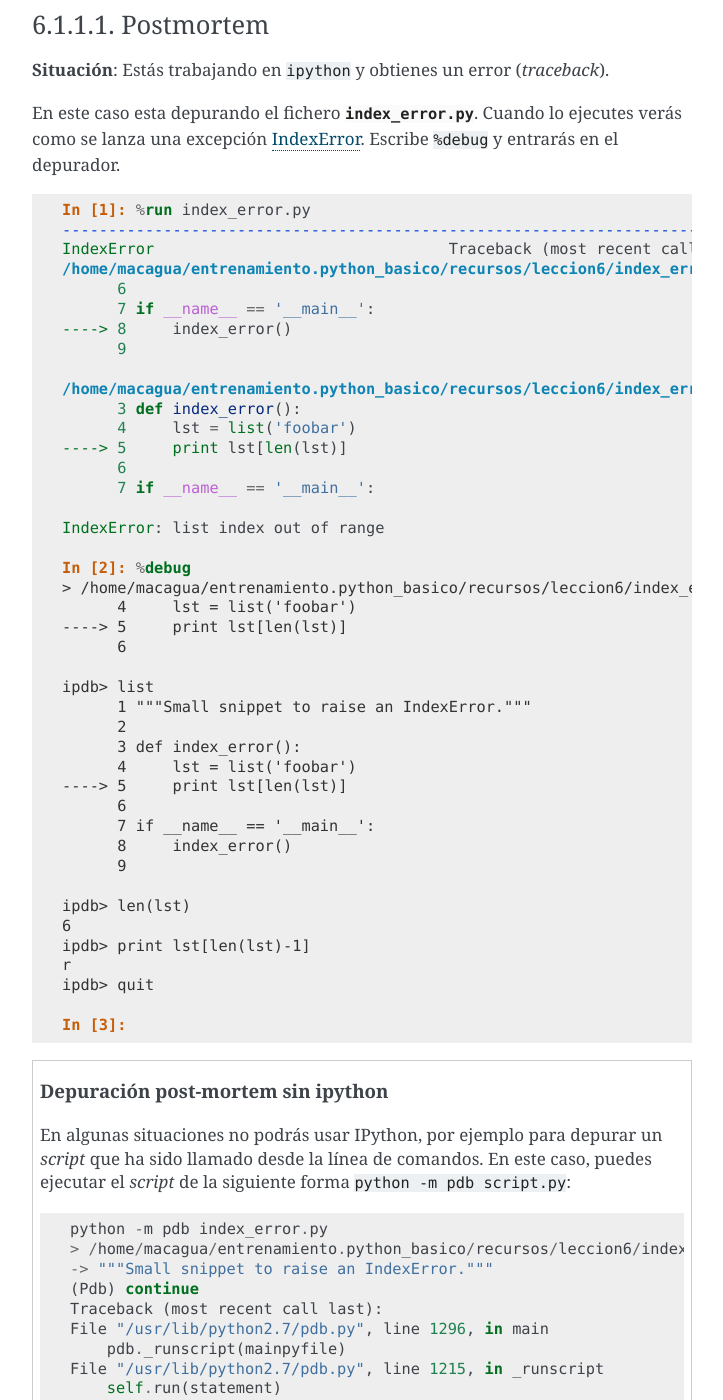
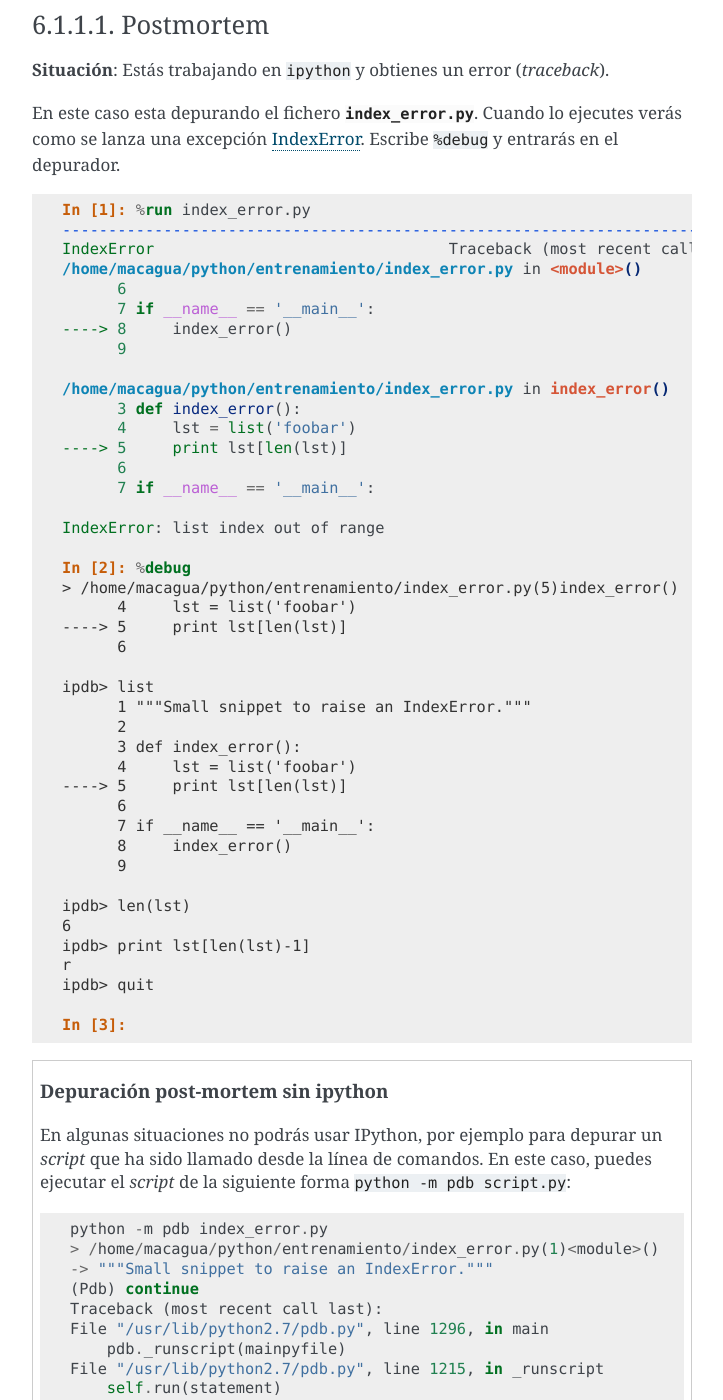
Before and after one commit to macagua/entrenamiento.python_basico, a Sphinx documentation site: the page built from source/leccion6/depuracion.rst, in a window 1280 px wide and 1400 px high, scrolled down 774 px. Shown: the whole window, without its empty margins (388-1111 px from the left). Built offline with Sphinx 7.4.7, drawn with Linux system fonts in a browser that asks for light colours; some of the changed text lies outside the part shown.

Commit message:
Cambiar rutas de los programas python

```diff
--- a/source/leccion6/depuracion.rst
+++ b/source/leccion6/depuracion.rst
@@ -58,13 +58,13 @@ En este caso esta depurando el fichero :download:`index_error.py <../../recursos
     In [1]: %run index_error.py
     ---------------------------------------------------------------------------
     IndexError                                Traceback (most recent call last)
-    /home/macagua/entrenamiento.python_basico/recursos/leccion6/index_error.py in <module>()
+    /home/macagua/python/entrenamiento/index_error.py in <module>()
           6
           7 if __name__ == '__main__':
     ----> 8     index_error()
           9
 
-    /home/macagua/entrenamiento.python_basico/recursos/leccion6/index_error.py in index_error()
+    /home/macagua/python/entrenamiento/index_error.py in index_error()
           3 def index_error():
           4     lst = list('foobar')
     ----> 5     print lst[len(lst)]
@@ -74,7 +74,7 @@ En este caso esta depurando el fichero :download:`index_error.py <../../recursos
     IndexError: list index out of range
 
     In [2]: %debug
-    > /home/macagua/entrenamiento.python_basico/recursos/leccion6/index_error.py(5)index_error()
+    > /home/macagua/python/entrenamiento/index_error.py(5)index_error()
           4     lst = list('foobar')
     ----> 5     print lst[len(lst)]
           6
@@ -106,7 +106,7 @@ En este caso esta depurando el fichero :download:`index_error.py <../../recursos
    ``python -m pdb script.py``::
 
     python -m pdb index_error.py
-    > /home/macagua/entrenamiento.python_basico/recursos/leccion6/index_error.py(1)<module>()
+    > /home/macagua/python/entrenamiento/index_error.py(1)<module>()
     -> """Small snippet to raise an IndexError."""
     (Pdb) continue
     Traceback (most recent call last):
@@ -124,7 +124,7 @@ En este caso esta depurando el fichero :download:`index_error.py <../../recursos
     IndexError: list index out of range
     Uncaught exception. Entering post mortem debugging
     Running 'cont' or 'step' will restart the program
-    > /home/macagua/entrenamiento.python_basico/recursos/leccion6/index_error.py(5)index_error()
+    > /home/macagua/python/entrenamiento/index_error.py(5)index_error()
     -> print lst[len(lst)]
     (Pdb)
 
@@ -146,7 +146,7 @@ está haciendo correctamente.
     *** Blank or comment
     *** Blank or comment
     *** Blank or comment
-    Breakpoint 1 at /home/macagua/entrenamiento.python_basico/recursos/leccion6/wiener_filtering.py:4
+    Breakpoint 1 at /home/macagua/python/entrenamiento/wiener_filtering.py:4
     NOTE: Enter 'c' at the ipdb>  prompt to start your script.
     > <string>(1)<module>()
 
@@ -155,20 +155,20 @@ está haciendo correctamente.
   .. sourcecode:: ipython
 
     ipdb> n
-    > /home/macagua/entrenamiento.python_basico/recursos/leccion6/wiener_filtering.py(4)<module>()
+    > /home/macagua/python/entrenamiento/wiener_filtering.py(4)<module>()
           3
     1---> 4 import numpy as np
           5 import scipy as sp
 
     ipdb> b 34
-    Breakpoint 2 at /home/macagua/entrenamiento.python_basico/recursos/leccion6/wiener_filtering.py:34
+    Breakpoint 2 at /home/macagua/python/entrenamiento/wiener_filtering.py:34
 
 * Continua la ejecución hasta el siguiente `breakpoint` con ``c(ont(inue))``:
 
   .. sourcecode:: ipython
 
     ipdb> c
-    > /home/macagua/entrenamiento.python_basico/recursos/leccion6/wiener_filtering.py(34)iterated_wiener()
+    > /home/macagua/python/entrenamiento/wiener_filtering.py(34)iterated_wiener()
          33     """
     2--> 34     noisy_img = noisy_img
          35     denoised_img = local_mean(noisy_img, size=size)
@@ -181,13 +181,13 @@ está haciendo correctamente.
   .. sourcecode:: ipython
 
     ipdb> s
-    > /home/macagua/entrenamiento.python_basico/recursos/leccion6/wiener_filtering.py(35)iterated_wiener()
+    > /home/macagua/python/entrenamiento/wiener_filtering.py(35)iterated_wiener()
     2    34     noisy_img = noisy_img
     ---> 35     denoised_img = local_mean(noisy_img, size=size)
          36     l_var = local_var(noisy_img, size=size)
 
     ipdb> n
-    > /home/macagua/entrenamiento.python_basico/recursos/leccion6/wiener_filtering.py(36)iterated_wiener()
+    > /home/macagua/python/entrenamiento/wiener_filtering.py(36)iterated_wiener()
          35     denoised_img = local_mean(noisy_img, size=size)
     ---> 36     l_var = local_var(noisy_img, size=size)
          37     for i in range(3):
@@ -198,7 +198,7 @@ está haciendo correctamente.
   .. sourcecode:: ipython
 
     ipdb> n
-    > /home/macagua/entrenamiento.python_basico/recursos/leccion6/wiener_filtering.py(37)iterated_wiener()
+    > /home/macagua/python/entrenamiento/wiener_filtering.py(37)iterated_wiener()
          36     l_var = local_var(noisy_img, size=size)
     ---> 37     for i in range(3):
          38         res = noisy_img - denoised_img
@@ -238,19 +238,21 @@ estamos haciendo aritmética con enteros.
         In [4]: %run wiener_filtering.py
         ---------------------------------------------------------------------------
         FloatingPointError                        Traceback (most recent call last)
-        /home/macagua/venv/lib/python2.7/site-packages/IPython/utils/py3compat.pyc in execfile(fname, *where)
+        /home/macagua/venv/lib/python2.7/site-packages/IPython/utils/py3compat.pyc
+        in execfile(fname, *where)
             176             else:
             177                 filename = fname
         --> 178             __builtin__.execfile(filename, *where)
 
-        /home/macagua/entrenamiento.python_basico/recursos/leccion6/wiener_filtering.py in <module>()
+        /home/macagua/python/entrenamiento/wiener_filtering.py in <module>()
              55 pl.matshow(noisy_lena[cut], cmap=pl.cm.gray)
              56
         ---> 57 denoised_lena = iterated_wiener(noisy_lena)
              58 pl.matshow(denoised_lena[cut], cmap=pl.cm.gray)
              59
 
-        /home/macagua/entrenamiento.python_basico/recursos/leccion6/wiener_filtering.py in iterated_wiener(noisy_img, size)
+        /home/macagua/python/entrenamiento/wiener_filtering.py in
+        iterated_wiener(noisy_img, size)
              38         res = noisy_img - denoised_img
              39         noise = (res**2).sum()/res.size
         ---> 40         noise_level = (1 - noise/l_var )
```
